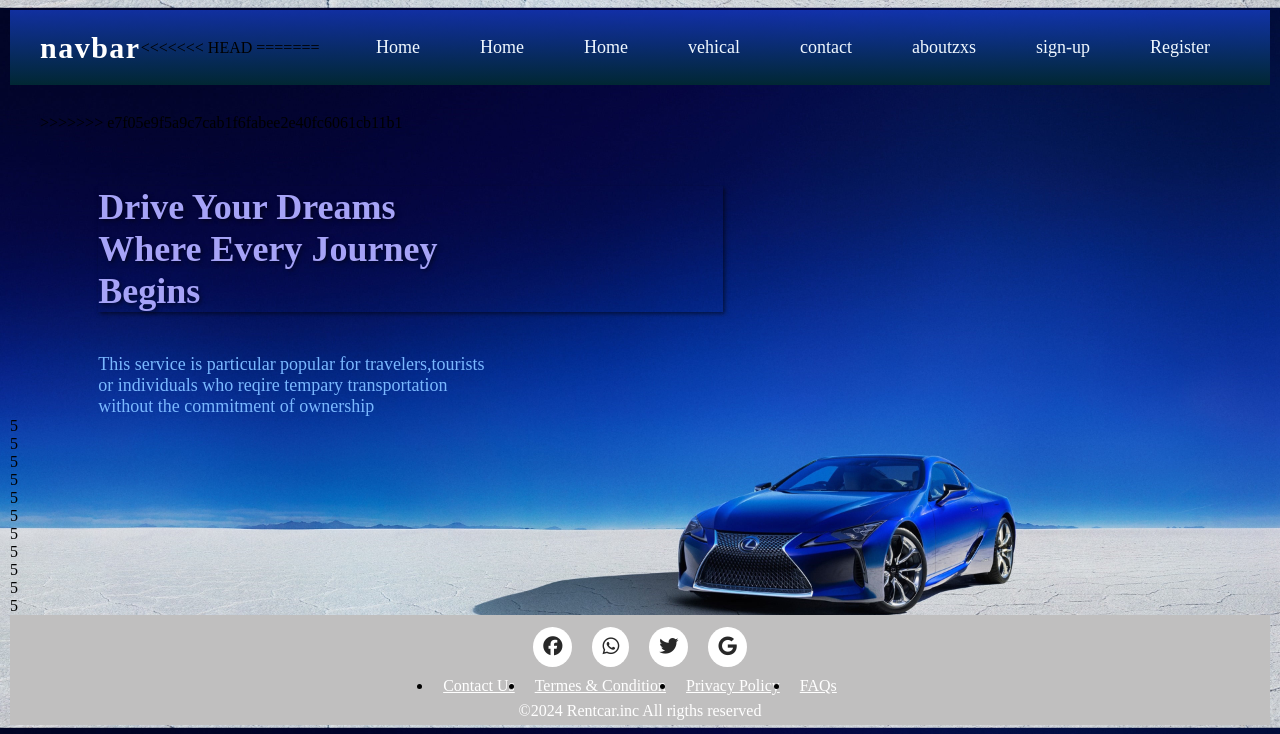
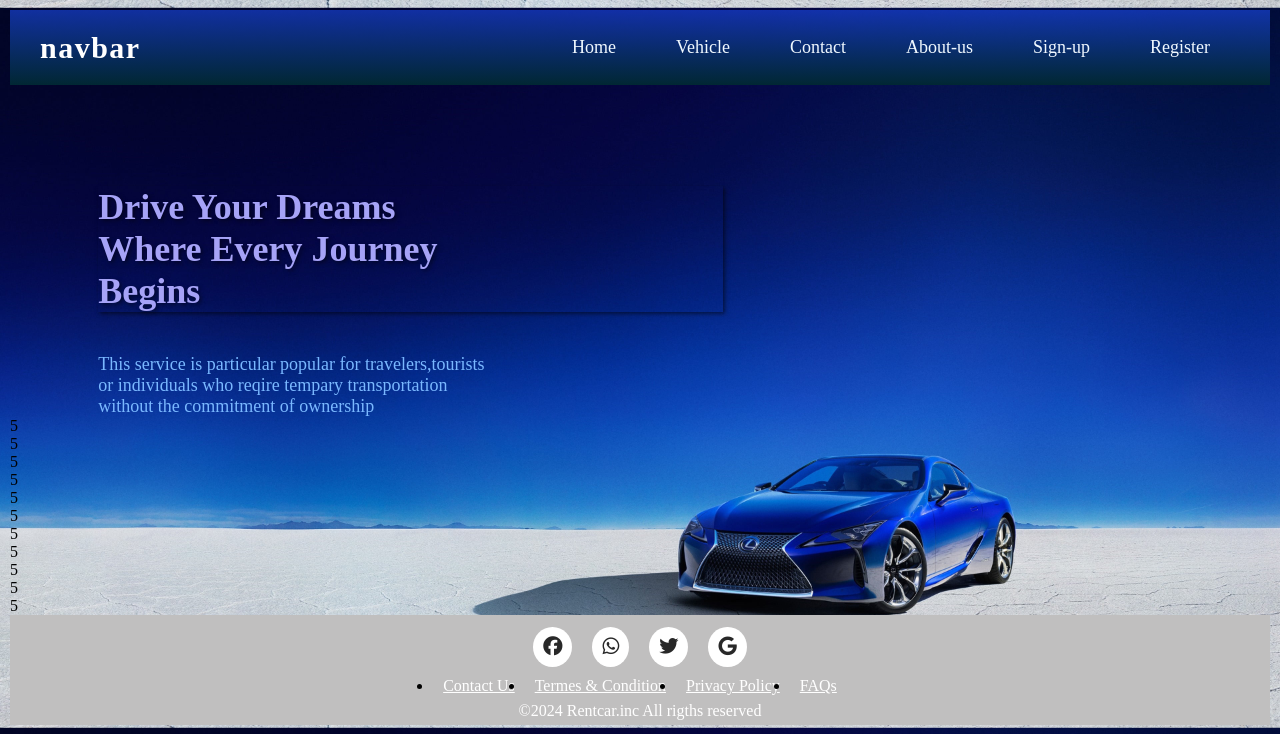
Before and after one commit to Umindu2003/vehicle_rent, a PHP site: page / in a window 1280 px wide. Shown: the top 734 px of the page. Run offline with PHP 8.4, Linux system fonts and the light colour scheme.

Commit message:
adding menu

```diff
--- a/index.html
+++ b/index.html
@@ -14,21 +14,16 @@
             <div class="logo">
                 <p>navbar</p>
             </div>
-            <ul>
-                <li>
-                <a href="#">Register</a>
-                <a href="#">sign-up</a>
-                <a href="#">aboutzxs</a>
-                <a href="#">contact</a>
-                <a href="#">vehical</a>
-                <a href="#">Home</a>
-<<<<<<< HEAD
-=======
-                <a href="#">Home</a>
-                <a href="#">Home</a>
->>>>>>> e7f05e9f5a9c7cab1f6fabee2e40fc6061cb11b1
+            <ul class="menu">
 
-            </li>
+                <li clas="menu1"><a href="register.html">Register</a> </li>
+                <li clas="menu1"><a href="signup.html">Sign-up</a></li>
+                <li clas="menu1"><a href="aboutus.html">About-us</a></li>
+                <li clas="menu1"><a href="contact.html">Contact</a></li>
+                <li clas="menu1"><a href="vehicle.html">Vehicle</a></li>
+                <li clas="menu1"><a href="home.html">Home</a></li>
+
+
             </ul>
         </nav>
        <div class="content">
--- a/style.css
+++ b/style.css
@@ -28,7 +28,7 @@ h1{
     cursor: pointer;
 }
 
-/*navbar{
+.navbar{
 
     color: aliceblue;
     font-size: 30px;
@@ -36,7 +36,7 @@ h1{
     text-decoration: none;
     padding: 0px 30px;
 
-}*/
+}
 
 nav li{
      display: inline-bloc;
```
